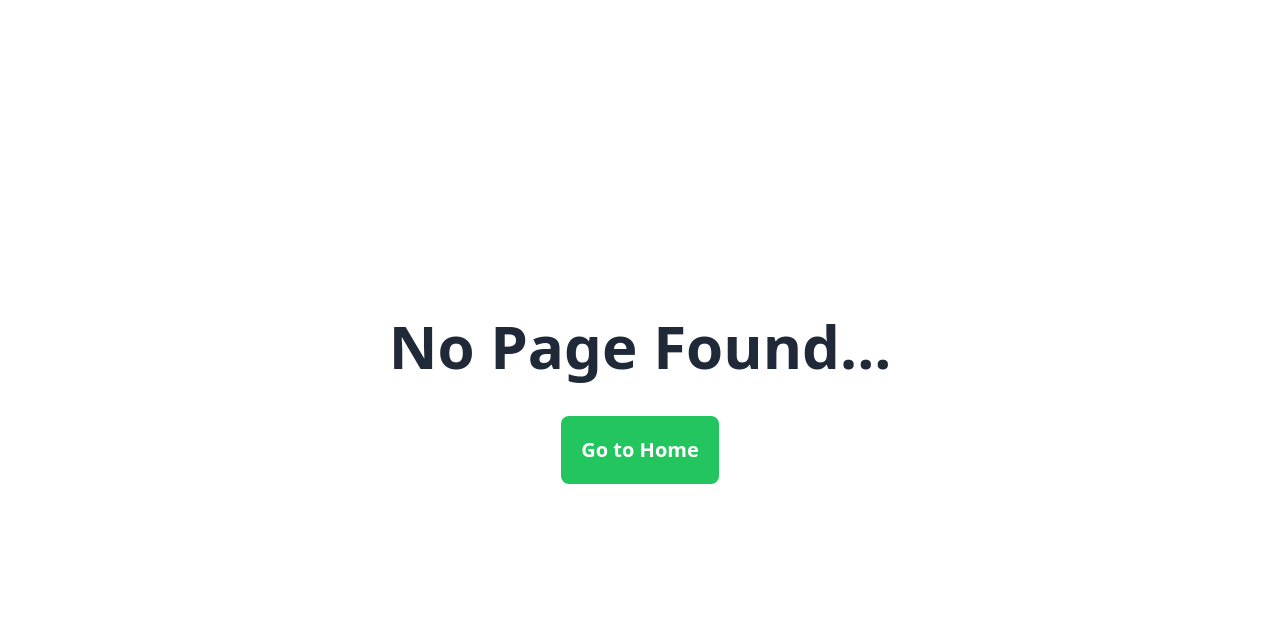
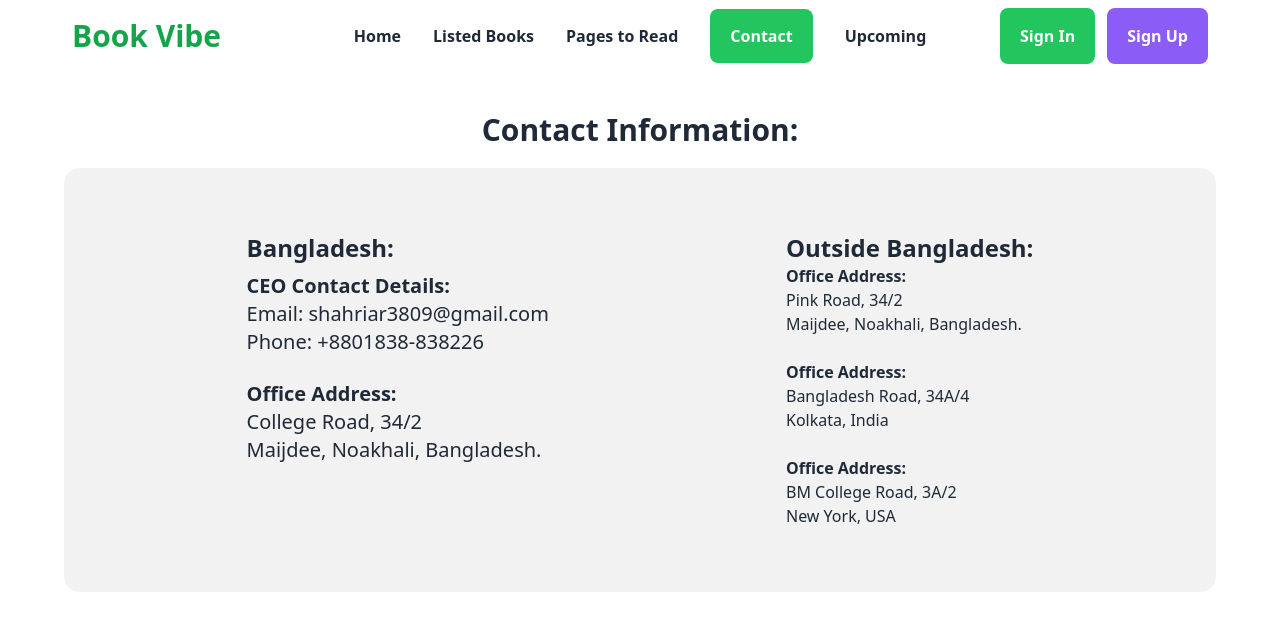
Before and after one commit to Shahriar3809/book-vibe, a React (Vite) app: page /contact in a window 1280 px wide. Shown: the top 630 px of the page. Built offline with nearby package versions, Linux system fonts and the light colour scheme.

Commit message:
Almost complete

```diff
--- a/src/Components/ListedBooks.jsx
+++ b/src/Components/ListedBooks.jsx
@@ -1,12 +1,49 @@
+
 import TabsList from "./TabsList.jsx";
+import { IoIosArrowDown } from "react-icons/io";
+
+
+
+
 
 
 const ListedBooks = () => {
+
+
+
+
     return (
-        <div>
-            <h1 className="text-5xl font-bold text-center py-5 bg-base-200 rounded-xl my-5">Books</h1>
-            <TabsList></TabsList>
+      <div>
+        <h1 className="text-5xl font-bold text-center py-5 bg-base-200 rounded-xl my-5">
+          Books
+        </h1>
+
+        <div className="flex justify-center items-center">
+          <div className="dropdown">
+            <div tabIndex={0} role="button" className="btn m-1">
+              Sort By <IoIosArrowDown />
+            </div>
+            <ul
+              tabIndex={0}
+              className="dropdown-content z-[1] menu p-2 shadow bg-base-100 rounded-box w-52"
+            >
+              <li>
+                <a>Ratings</a>
+              </li>
+              <li >
+                <a>Number Of Pages</a>
+              </li>
+              <li >
+                <a>Publishing Year</a>
+              </li>
+            </ul>
+          </div>
         </div>
+
+
+          <TabsList></TabsList>
+
+      </div>
     );
 };
 
--- a/src/Components/Navbar.jsx
+++ b/src/Components/Navbar.jsx
@@ -108,6 +108,30 @@ const Navbar = () => {
                 Pages to Read
               </NavLink>
             </li>
+            <li>
+              <NavLink
+                className={({ isActive }) =>
+                  isActive
+                    ? " px-5 py-4  rounded-lg text-white font-bold text-base bg-green-500"
+                    : ""
+                }
+                to="/contact"
+              >
+                Contact
+              </NavLink>
+            </li>
+            <li>
+              <NavLink
+                className={({ isActive }) =>
+                  isActive
+                    ? " px-5 py-4  rounded-lg text-white font-bold text-base bg-green-500"
+                    : ""
+                }
+                to="/upComing"
+              >
+                Upcoming
+              </NavLink>
+            </li>
           </ul>
         </div>
         <div className="navbar-end flex gap-3">
--- a/src/Components/PageToRead.jsx
+++ b/src/Components/PageToRead.jsx
@@ -1,9 +1,29 @@
+/* eslint-disable react/prop-types */
 import { useEffect, useState } from "react";
 import { BarChart, Bar, XAxis, YAxis, Tooltip } from "recharts";
 import { getReadBooks } from "../Utils/LocalStorage";
 
+
+
+
 const PageToRead = () => {
 
+  const getPath = (x, y, width, height) => {
+    return `M${x},${y + height}C${x + width / 3},${y + height} ${
+      x + width / 2
+    },${y + height / 3}
+  ${x + width / 2}, ${y}
+  C${x + width / 2},${y + height / 3} ${x + (2 * width) / 3},${y + height} ${
+      x + width
+    }, ${y + height}
+  Z`;
+  };
+
+const TriangleBar = (props) => {
+  const { fill, x, y, width, height } = props;
+
+  return <path d={getPath(x, y, width, height)} stroke="none" fill={fill} />;
+};
 
 
 const [chartData, setChardData] = useState([])
@@ -17,6 +37,7 @@ console.log(chartData)
       <BarChart width={900} height={500} data={chartData}>
         <XAxis dataKey="bookName"></XAxis>
         <Bar
+          shape={<TriangleBar />}
           dataKey="totalPages"
           fill="#8884d8"
           label={{ position: "top" }}
--- a/src/Components/ReadBooksItem.jsx
+++ b/src/Components/ReadBooksItem.jsx
@@ -1,20 +1,22 @@
 import { useEffect, useState } from "react";
+import ReadBook from "./ReadBook";
+
 import { getReadBooks } from "../Utils/LocalStorage";
-import ReadBook from "./ReadBook";
 
 
 const ReadBooksItem = () => {
 
-    const [reads, setReads] = useState([])
-    useEffect(()=> {
-        setReads(getReadBooks())
-    }, [])
 
 
-    // console.log(reads)
+    const [data, setData] = useState([])
+    useEffect(()=> {
+      setData(getReadBooks());
+    },[])
+
+
     return (
       <div className="space-y-8 mt-10 p-5">
-        {reads.map((item) => (
+        {data.map((item) => (
           <ReadBook key={item.bookId} item={item}>
             Hello
           </ReadBook>
--- /dev/null
+++ b/src/Components/UpcomingBook.jsx
@@ -0,0 +1,31 @@
+/* eslint-disable react/prop-types */
+
+
+const UpcomingBook = ({item}) => {
+    const { bookName ,  image, publisher, author} = item;
+    return (
+      <div>
+        <div className="card w-96 bg-base-100 shadow-xl">
+          <figure>
+            <img
+              src={image}
+              alt="Shoes"
+            />
+          </figure>
+          <div className="card-body">
+            <h2 className="card-title font-bold">
+              {bookName}
+              <div className="badge badge-secondary">Upcoming</div>
+            </h2>
+            <p>By: {author}</p>
+            <hr />
+            <div className="card-actions justify-end">
+              <p className="text-xl font-semibold">Publisher: {publisher}</p>
+            </div>
+          </div>
+        </div>
+      </div>
+    );
+};
+
+export default UpcomingBook;
--- /dev/null
+++ b/src/Pages/Contact.jsx
@@ -0,0 +1,47 @@
+
+
+const Contact = () => {
+    return (
+      <div>
+        <h1 className="text-3xl font-semibold text-center mt-10">Contact Information:</h1>
+        <div className="flex bg-base-200 justify-around p-16 rounded-2xl mt-5">
+          <div>
+            <div className="text-xl">
+                <h2 className="text-2xl mb-2 font-bold">Bangladesh: </h2>
+              <h2 className="font-bold">CEO Contact Details:</h2>
+              <p>Email: shahriar3809@gmail.com</p>
+              <p>Phone: +8801838-838226</p>
+            </div>
+            <br />
+            <div className="text-xl">
+              <h2 className="font-bold">Office Address:</h2>
+              <p>College Road, 34/2</p>
+              <p>Maijdee, Noakhali, Bangladesh.</p>
+            </div>
+          </div>
+          <div>
+            <h1 className="text-2xl font-extrabold">Outside Bangladesh:</h1>
+            <div>
+              <h2 className="font-bold">Office Address:</h2>
+              <p>Pink Road, 34/2</p>
+              <p>Maijdee, Noakhali, Bangladesh.</p>
+            </div>
+            <br />
+            <div>
+              <h2 className="font-bold">Office Address:</h2>
+              <p>Bangladesh Road, 34A/4</p>
+              <p>Kolkata, India</p>
+            </div>
+            <br />
+            <div>
+              <h2 className="font-bold">Office Address:</h2>
+              <p>BM College Road, 3A/2</p>
+              <p>New York, USA</p>
+            </div>
+          </div>
+        </div>
+      </div>
+    );
+};
+
+export default Contact;
--- a/src/Pages/Details.jsx
+++ b/src/Pages/Details.jsx
@@ -41,11 +41,11 @@ const handleWishlist = (singleItem) => {
 }
 
     return (
-      <div className="card card-side bg-base-100 max-h-[650px] shadow-xl">
-        <figure className="w-1/2">
-          <img className="p-7" src={image} alt="Movie" />
+      <div className="grid md:grid-cols-2 card-side bg-base-100 md:max-h-[650px] shadow-xl">
+        <figure className=" md:h-[650px]">
+          <img className="p-5 h-full w-11/12" src={image} alt="Movie" />
         </figure>
-        <div className=" w-1/2 space-y-2 p-4">
+        <div className="  space-y-2 p-4">
           <h2 className="card-title text-3xl font-bold">{bookName}</h2>
           <p className="font-bold text-xl">By: {author}</p>
           <hr />
--- /dev/null
+++ b/src/Pages/Upcoming.jsx
@@ -0,0 +1,30 @@
+import { useEffect, useState } from "react";
+import UpcomingBook from "../Components/UpcomingBook";
+
+
+
+const Upcoming = () => {
+
+    const [allBooks, setAllBooks] = useState([]);
+
+    useEffect(() => {
+      fetch("Upcoming.json")
+        .then((response) => response.json())
+        .then((data) => setAllBooks(data));
+    }, []);
+
+    console.log(allBooks)
+    return (
+      <div>
+        <div className="grid grid-cols-1 md:grid-cols-3 gap-8">
+          {allBooks.map((item) => (
+            <UpcomingBook key={item.id} item={item}>
+              Hello
+            </UpcomingBook>
+          ))}
+        </div>
+      </div>
+    );
+};
+
+export default Upcoming;
--- a/src/Utils/LocalStorage.js
+++ b/src/Utils/LocalStorage.js
@@ -8,6 +8,7 @@ export const addToLocalStorage = (data) => {
         toast.success("Added Successfully!");
         getItem.push(data)
         localStorage.setItem('readBook', JSON.stringify(getItem))
+
     } else {
         toast.warn("You Have Already Read This Book")
     }
@@ -37,7 +38,7 @@ export const saveToLocalStorage = (data) => {
 
 
 export const getReadBooks = () => {
-    const getItem = JSON.parse(localStorage.getItem('readBook')) || [];
+    const getItem = JSON.parse(localStorage.getItem('readBook'));
     return getItem;
 }
 
```
Also changed, not shown: public/Upcoming.json (added, +37 -0 lines), src/main.jsx (+11 -0 lines), 1 other file (tests, documents, lock files or other folders).
